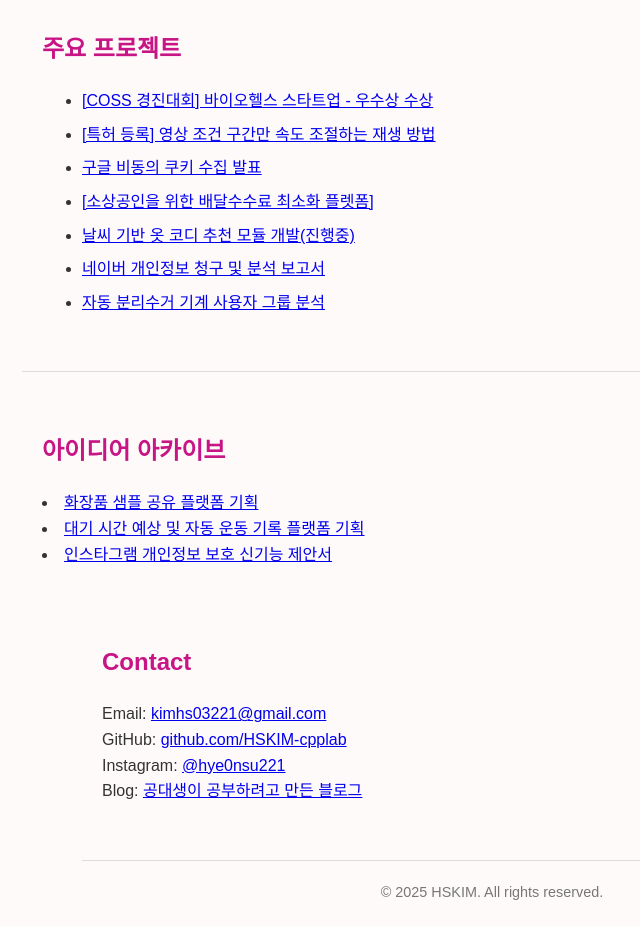
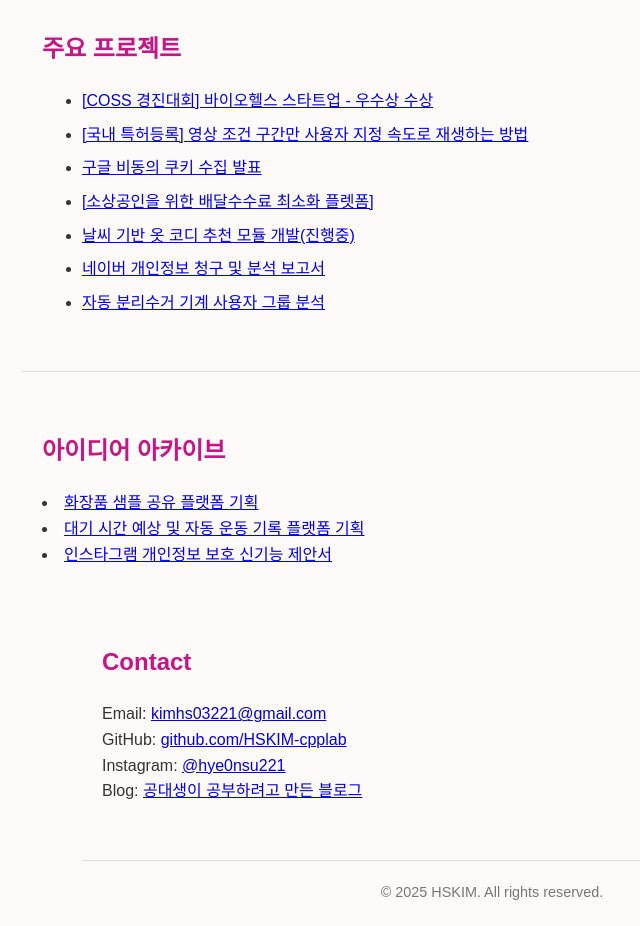
Before and after one commit to HSKIM-cpplab/HSKIM-cpplabS2, a plain HTML site: page index.html in a window 1280 px wide. Shown: the part 1020-1946 px from the top of the page, without its empty margins (168-808 px from the left). Drawn offline with Linux system fonts and the light colour scheme.

Commit message:
Update index.html
Signed-off-by: HSKIM-cpplab <202310829@sangmyung.kr>

```diff
--- a/index.html
+++ b/index.html
@@ -113,7 +113,7 @@
     <h2>주요 프로젝트</h2>
     <ul class="project-list">
       <li><a href="https://your-link.com/project1">[COSS 경진대회] 바이오헬스 스타트업 - 우수상 수상</a></li>
-      <li><a href="https://your-link.com/project2">[특허 등록] 영상 조건 구간만 속도 조절하는 재생 방법</a></li>
+      <li><a href="https://your-link.com/project2">[국내 특허등록] 영상 조건 구간만 사용자 지정 속도로 재생하는 방법</a></li>
       <li><a href="https://your-link.com/project6"> 구글 비동의 쿠키 수집 발표</a></li>
       <li><a href="https://your-link.com/project6">[소상공인을 위한 배달수수료 최소화 플렛폼]</a></li>
       <li><a href="https://your-link.com/project3">날씨 기반 옷 코디 추천 모듈 개발(진행중)</a></li>
```
